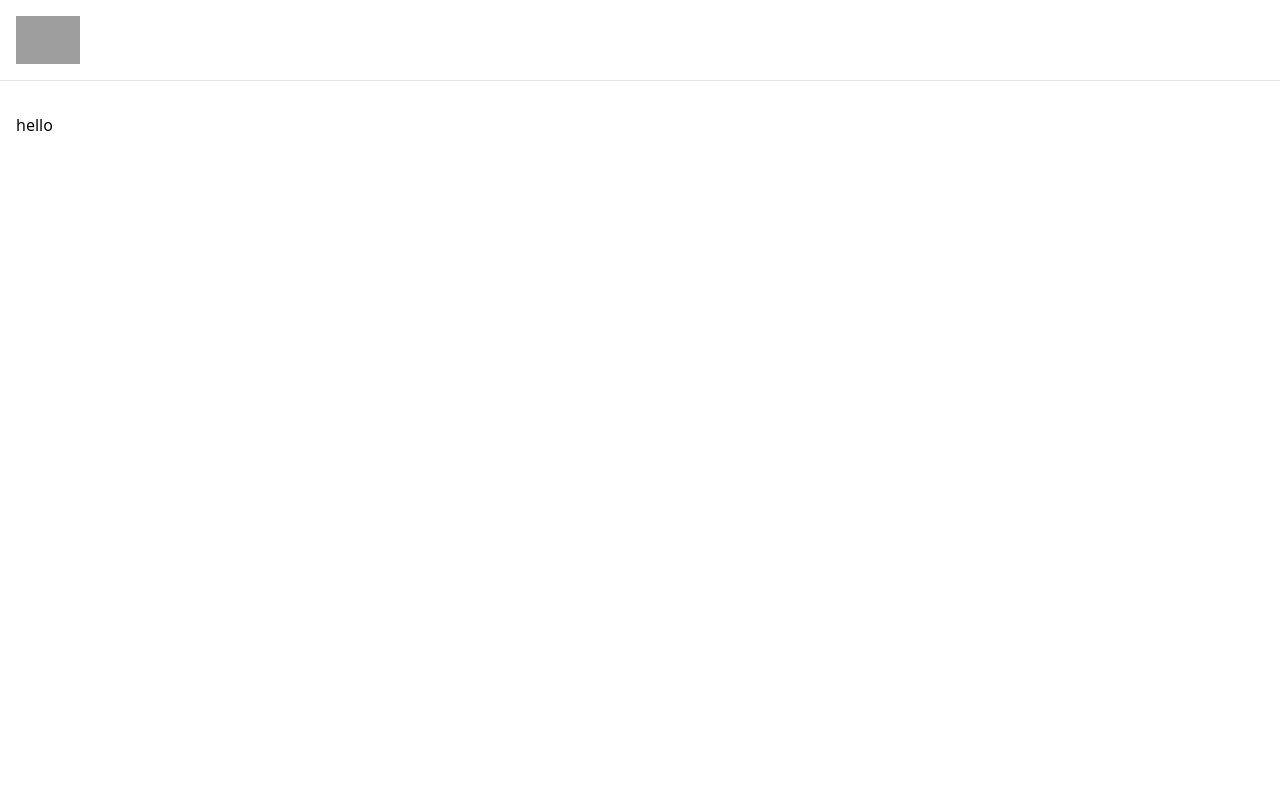
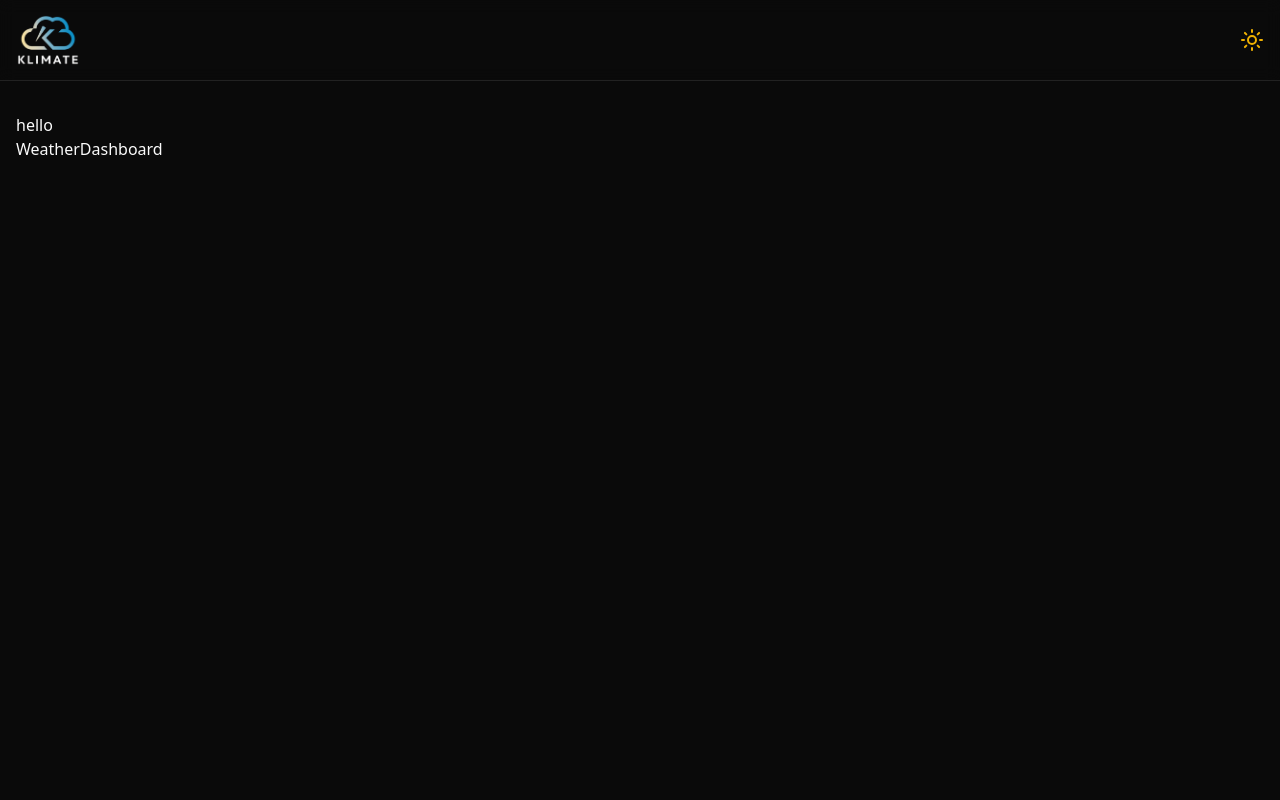
Before and after one commit to rishnudk/My-Climate, a React (Vite) app: page / in a window 1280 px wide. Shown: the top 800 px of the page. Built offline with nearby package versions, Linux system fonts and the light colour scheme; grey boxes are pictures that could not be loaded.

Commit message:
added logo

```diff
--- a/src/App.tsx
+++ b/src/App.tsx
@@ -1,14 +1,26 @@
-import { BrowserRouter} from "react-router-dom"
+import { BrowserRouter, Route, Routes} from "react-router-dom"
 import "./App.css";
 import Layout from "./components/ui/layout";
+import { ThemeProvider } from "./context/theme-provider";
+import WeatherDashboard from "./pages/weather-dashboard";
+import CityPage from "./pages/city-page";
 
 
 function App() {
   return (
     <BrowserRouter>
+    <ThemeProvider defaultTheme="dark">
+
     <Layout>
       hello
+      <Routes>
+
+        <Route path='/' element={<WeatherDashboard/>}/>
+        <Route path='/city/:cityName' element={<CityPage/>}/>
+      </Routes>
     </Layout>
+        </ThemeProvider>
+
     </BrowserRouter>
 
   )
--- a/src/components/ui/Header.tsx
+++ b/src/components/ui/Header.tsx
@@ -1,13 +1,20 @@
 import React from 'react'
 import { Link } from 'react-router-dom'
+import { useTheme } from '../../context/theme-provider'
+import { Sun, Moon } from "lucide-react"
+
 
 const Header = () => {
+  const { theme, setTheme }  = useTheme();
+  const isDark = theme === "dark";
+
+
   return (
     <header className="sticky top-0 z-50 w-full border-b bg-background/95 backdrop-blur py-2 supports-[backdrop-filter]:bg-background/60">
-      <div className="flex items-center justify-between px-4">
+      <div className="container mx-auto flex h-16 items-center justify-between px-4">
         <Link to="/">
           <img
-            src="/logo.png"
+            src= {theme === 'dark' ?  "/logo.png" : "/logo2.png" }
             alt="Climate Logo"
             className="w-16 h-16 object-contain"
           />
@@ -16,6 +23,17 @@
         <div>
           {/* {search} */}
           {/* {theme toggle} */}
+
+          <div onClick={() => setTheme(isDark ? "light" : "dark")}
+            className={`flex items-center cursor-pointer transition-transform duration-500
+            ${isDark ? "rotate-180 " :"rotate-0"}`}
+            >
+          {isDark? (
+            <Sun className="h-6 w-6 text-yellow-500 rorate-0 transition-all" />
+          ) :(
+            <Moon className="h-6 w-6 text-blue-500 rorate-0 transition-all" />
+          ) }
+          </div>
         </div>
       </div>
     </header>
--- /dev/null
+++ b/src/context/theme-provider.tsx
@@ -0,0 +1,73 @@
+import { createContext, useContext, useEffect, useState } from "react"
+
+type Theme = "dark" | "light" | "system"
+
+type ThemeProviderProps = {
+  children: React.ReactNode
+  defaultTheme?: Theme
+  storageKey?: string
+}
+
+type ThemeProviderState = {
+  theme: Theme
+  setTheme: (theme: Theme) => void
+}
+
+const initialState: ThemeProviderState = {
+  theme: "system",
+  setTheme: () => null,
+}
+
+const ThemeProviderContext = createContext<ThemeProviderState>(initialState)
+
+export function ThemeProvider({
+  children,
+  defaultTheme = "system",
+  storageKey = "vite-ui-theme",
+  ...props
+}: ThemeProviderProps) {
+  const [theme, setTheme] = useState<Theme>(
+    () => (localStorage.getItem(storageKey) as Theme) || defaultTheme
+  )
+
+  useEffect(() => {
+    const root = window.document.documentElement
+
+    root.classList.remove("light", "dark")
+
+    if (theme === "system") {
+      const systemTheme = window.matchMedia("(prefers-color-scheme: dark)")
+        .matches
+        ? "dark"
+        : "light"
+
+      root.classList.add(systemTheme)
+      return
+    }
+
+    root.classList.add(theme)
+  }, [theme])
+
+  const value = {
+    theme,
+    setTheme: (theme: Theme) => {
+      localStorage.setItem(storageKey, theme)
+      setTheme(theme)
+    },
+  }
+
+  return (
+    <ThemeProviderContext.Provider {...props} value={value}>
+      {children}
+    </ThemeProviderContext.Provider>
+  )
+}
+
+export const useTheme = () => {
+  const context = useContext(ThemeProviderContext)
+
+  if (context === undefined)
+    throw new Error("useTheme must be used within a ThemeProvider")
+
+  return context
+}
--- /dev/null
+++ b/src/pages/city-page.tsx
@@ -0,0 +1,10 @@
+
+import React from 'react'
+
+const CityPage = () => {
+  return (
+    <div>City-page</div>
+  )
+}
+
+export default CityPage
--- /dev/null
+++ b/src/pages/weather-dashboard.tsx
@@ -0,0 +1,10 @@
+
+import React from 'react'
+
+const WeatherDashboard = () => {
+  return (
+    <div>WeatherDashboard</div>
+  )
+}
+
+export default WeatherDashboard
```
Also changed, not shown: public/logo.png (added), public/logo2.png (added).
